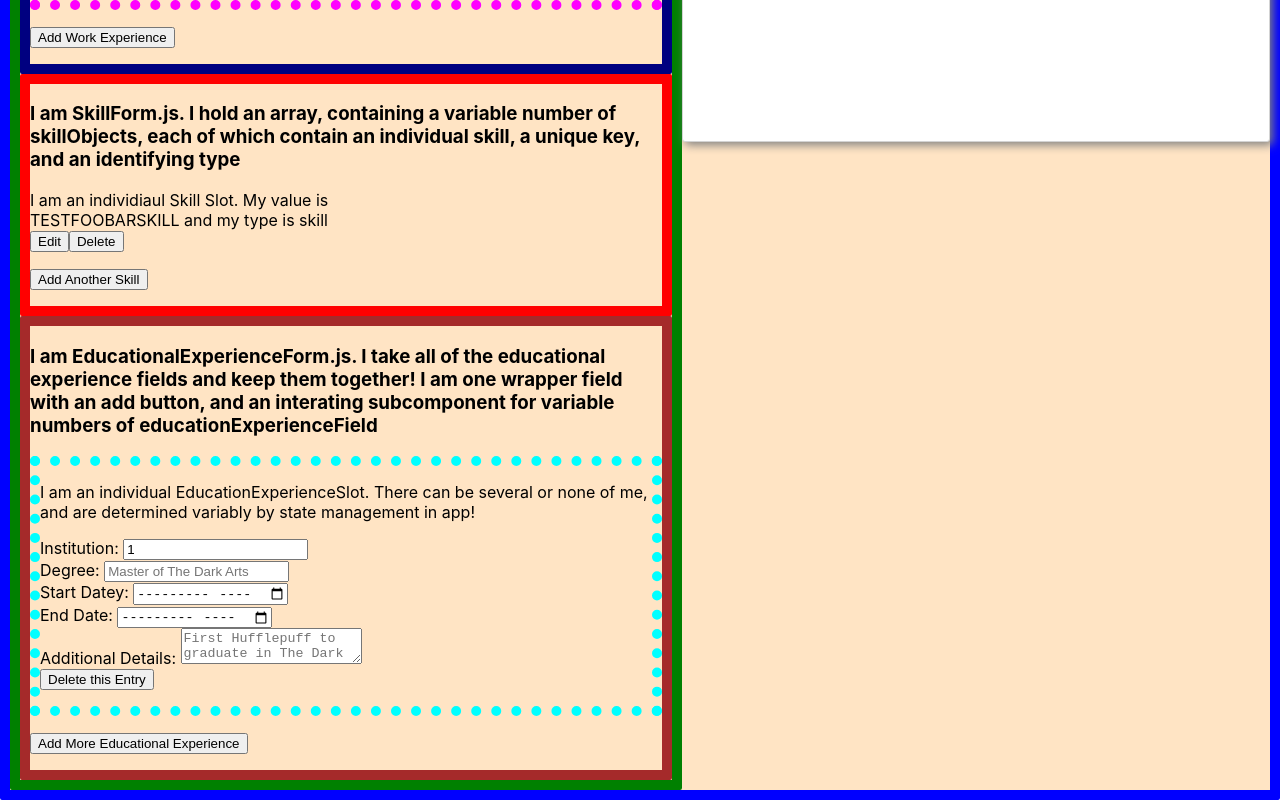
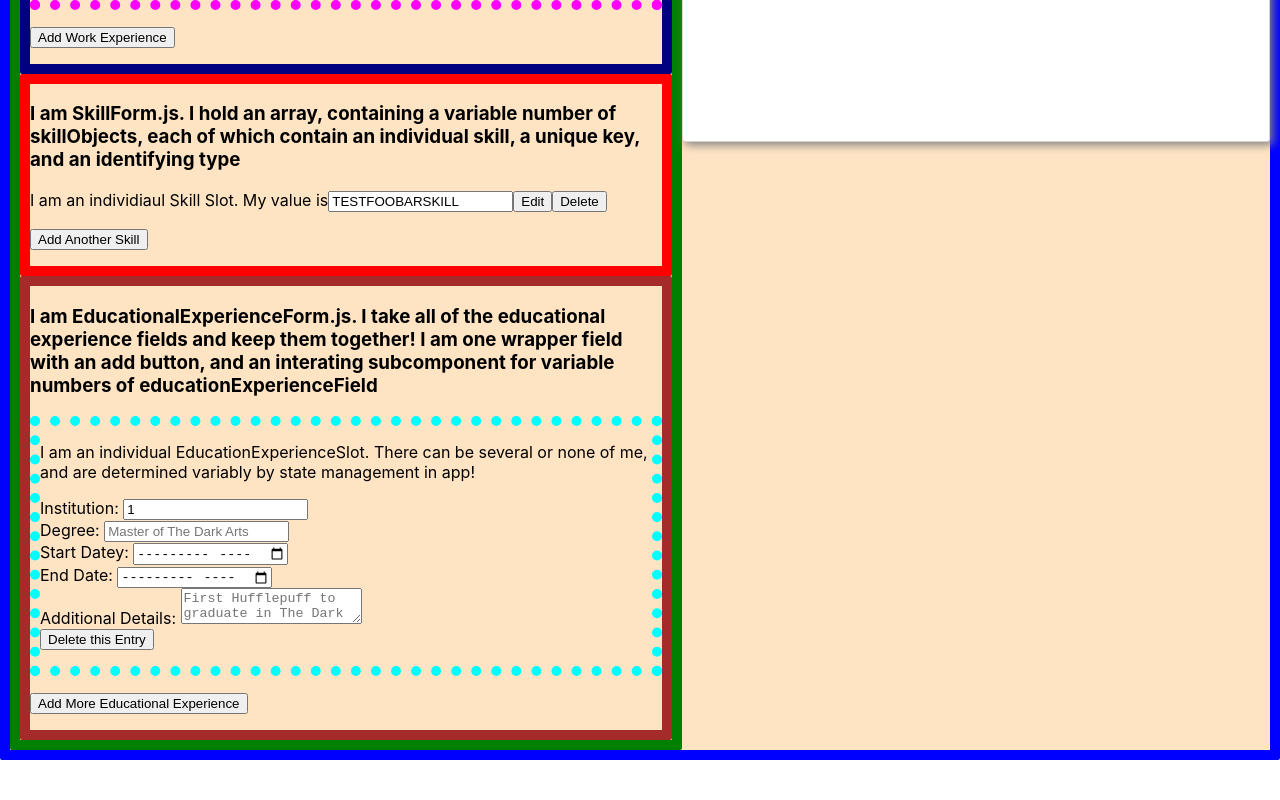
Before and after one commit to dianaroemer/cv-application-project, a React (Create React App) app: page / in a window 1280 px wide. Shown: the part 915-1715 px from the top of the page. After the commit the page ends 1675 px from the top, so only its background shows below. Built offline with nearby package versions, Linux system fonts and the light colour scheme.

Commit message:
Add sample skill to setSampleState, begin fleshing out edit functionality, but may be optional? Think about implementation

```diff
--- a/src/App.js
+++ b/src/App.js
@@ -45,7 +45,7 @@ class App extends Component {
 
       },
       skillArr: [
-        {skill: 'TESTFOOBARSKILL', key: uniqid(), type: 'skill'},
+        {skill: 'TESTFOOBARSKILL', key: uniqid(), type: 'skill', edit: false},
       ],
       educationalExperience: {
         type: 'educationalExperience',
@@ -146,7 +146,8 @@ class App extends Component {
         skillArr: this.state.skillArr.concat({
           type: 'skill',
           key: uniqid(),
-          skill: 'I AM A NEW SKILL, FEAR ME'
+          skill: 'I AM A NEW SKILL, FEAR ME',
+          edit: false,
         })
       })
     }
@@ -222,9 +223,14 @@ class App extends Component {
             key: uniqid(),
             type: 'workExperience'
           },
-    ],
+        ],
 
       },
+      skillArr: [
+        {skill: 'Javascript, HTML, CSS', key: uniqid(), type: 'skill', edit: false},
+
+
+      ],
       educationalExperience: {
         type: 'educationalExperience',
         educationalExperienceArr: [ {
--- a/src/Components/Field Components/SkillForm.js
+++ b/src/Components/Field Components/SkillForm.js
@@ -46,7 +46,7 @@ class SkillSlot extends Component {
         return (
             <form className='skillForm'>
                 I am an individiaul Skill Slot. My value is
-                <div>{skill.skill} and my type is {skill.type}</div>
+                <input className="inputField" placeholder='A New Skill'  onChange={e => e.preventDefault()} value={skill.skill}></input>
                 <button type='submit' onClick={e=> e.preventDefault()}>Edit</button>
                 <button type='submit' onClick={e=> deleteExperience(e, skill)}>Delete</button>
             </form>
```
